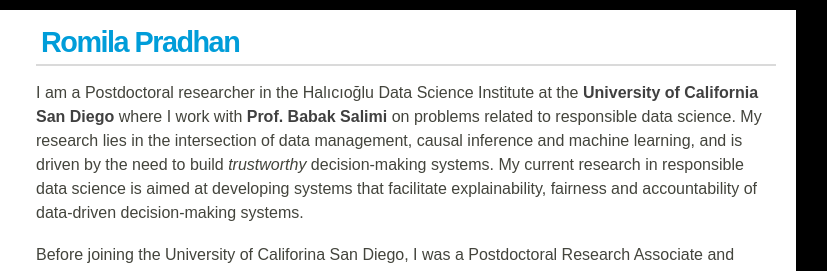
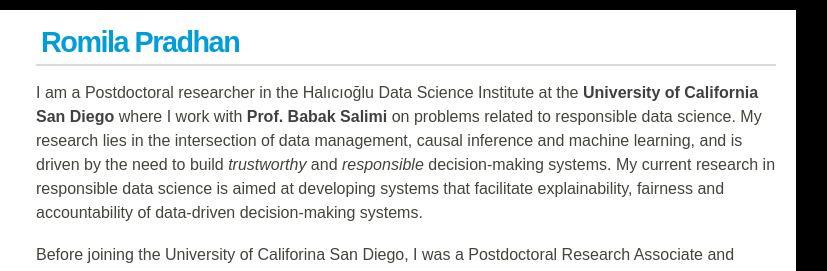
Before and after one commit to romilapradhan/old-website, a plain HTML site: page index.html in a window 1280 px wide. Shown: the top 271 px of the page, 349-1176 px from the left. Drawn offline with Linux system fonts and the light colour scheme.

Commit message:
sigmod21

```diff
--- a/index.html
+++ b/index.html
@@ -18,7 +18,7 @@
 <div id="content">
 <h1>Romila Pradhan</h1>
 
-<p>I am a Postdoctoral researcher in the Halıcıoğlu Data Science Institute</a> at the <a href="https://ucsd.edu">University of California San Diego</a> where I work with <a href="https://bsalimi.github.io">Prof. Babak Salimi</a> on problems related to responsible data science. My research lies in the intersection of data management, causal inference and machine learning, and is driven by the need to build <i>trustworthy</i> decision-making systems. My current research in responsible data science is aimed at developing systems that facilitate  explainability, fairness and accountability of data-driven decision-making systems.</p>
+<p>I am a Postdoctoral researcher in the Halıcıoğlu Data Science Institute</a> at the <a href="https://ucsd.edu">University of California San Diego</a> where I work with <a href="https://bsalimi.github.io">Prof. Babak Salimi</a> on problems related to responsible data science. My research lies in the intersection of data management, causal inference and machine learning, and is driven by the need to build <i>trustworthy</i> and <i>responsible</i> decision-making systems. My current research in responsible data science is aimed at developing systems that facilitate  explainability, fairness and accountability of data-driven decision-making systems.</p>
 
 <p>Before joining the University of Califorina San Diego, I was a Postdoctoral Research Associate and Visiting Assistant Professor in the Department of Computer Science at Purdue University, where I worked with <a href="https://www.cs.purdue.edu/homes/sunil">Prof. Sunil Prabhakar</a> on data management for causal inference.</p>
 
```
